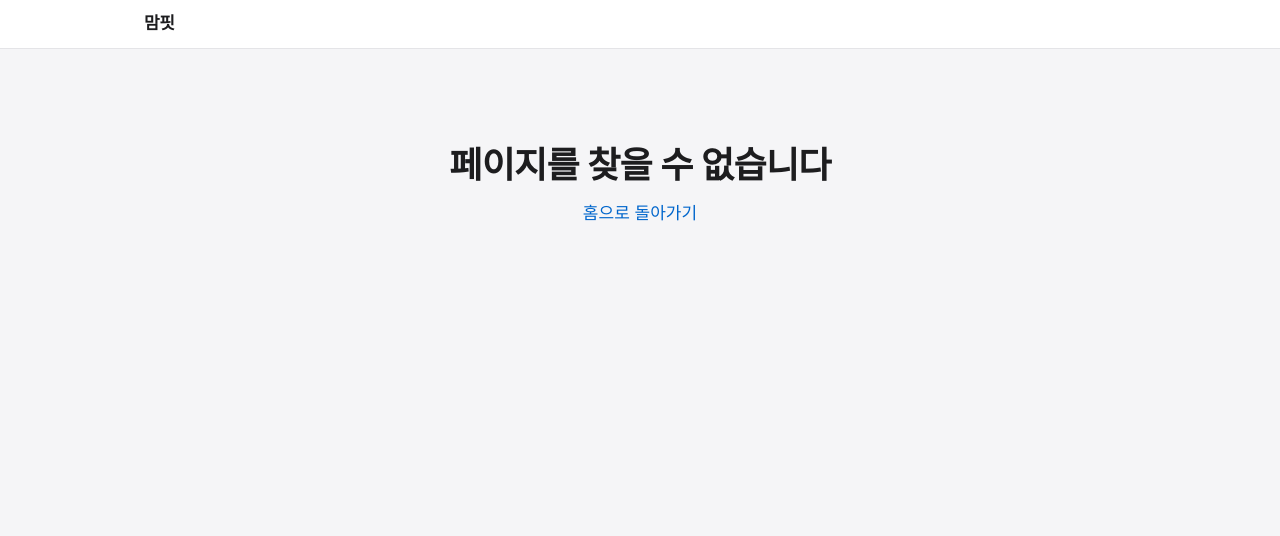
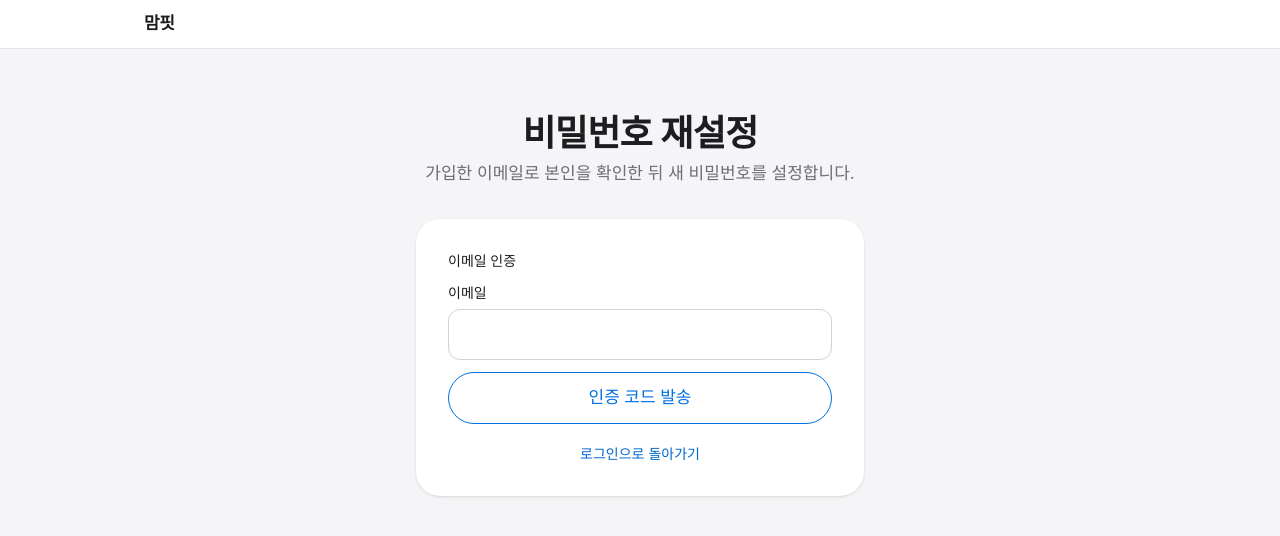
Before and after one commit to samzo-3/momfit-frontend, a React (Vite) app: page /password/reset in a window 1280 px wide. Shown: the top 536 px of the page. Built offline with nearby package versions, Linux system fonts and the light colour scheme; no server answers.

Commit message:
feat: 비밀번호 재설정 화면 구현
- 이메일 인증 후 새 비밀번호를 설정하는 화면 추가
- /password/reset 라우트와 화면 문서 반영

```diff
--- a/src/app/routes.tsx
+++ b/src/app/routes.tsx
@@ -5,6 +5,7 @@ import HomePage from '../pages/HomePage'
 import LoginPage from '../pages/LoginPage'
 import NotFoundPage from '../pages/NotFoundPage'
 import OnboardingPage from '../pages/OnboardingPage'
+import PasswordResetPage from '../pages/PasswordResetPage'
 import SignupPage from '../pages/SignupPage'
 
 export const routes: RouteObject[] = [
@@ -17,6 +18,7 @@ export const routes: RouteObject[] = [
         children: [
           { path: '/login', element: <LoginPage /> },
           { path: '/signup', element: <SignupPage /> },
+          { path: '/password/reset', element: <PasswordResetPage /> },
         ],
       },
       {
--- /dev/null
+++ b/src/features/auth/components/PasswordResetForm.tsx
@@ -0,0 +1,118 @@
+import { useState, type FormEvent } from 'react'
+import { useNavigate } from 'react-router-dom'
+import { ApiError } from '../../../shared/api'
+import Button from '../../../shared/components/Button'
+import Notice from '../../../shared/components/Notice'
+import TextLink from '../../../shared/components/TextLink'
+import TextField from '../../../shared/components/TextField'
+import { errorMessage, serverFieldErrors } from '../form-errors'
+import { useResetPassword } from '../hooks/useAuthMutations'
+import { validatePassword } from '../validation'
+import EmailVerificationField, {
+  type VerifiedEmail,
+} from './EmailVerificationField'
+
+function PasswordResetForm() {
+  const navigate = useNavigate()
+  const [verified, setVerified] = useState<VerifiedEmail | null>(null)
+  const [verificationKey, setVerificationKey] = useState(0)
+  const [newPassword, setNewPassword] = useState('')
+  const [confirm, setConfirm] = useState('')
+  const [passwordError, setPasswordError] = useState<string | null>(null)
+  const [emailError, setEmailError] = useState<string | null>(null)
+  const [formError, setFormError] = useState<string | null>(null)
+  const resetPassword = useResetPassword()
+
+  function handleSubmit(event: FormEvent) {
+    event.preventDefault()
+    if (!verified) return
+    setFormError(null)
+    const invalid =
+      validatePassword(newPassword) ??
+      (newPassword !== confirm ? '비밀번호가 일치하지 않습니다.' : null)
+    setPasswordError(invalid)
+    if (invalid) return
+
+    resetPassword.mutate(
+      {
+        email: verified.email,
+        emailVerificationToken: verified.token,
+        newPassword,
+      },
+      {
+        onSuccess: () =>
+          navigate('/login', {
+            replace: true,
+            state: {
+              notice:
+                '비밀번호가 변경되었습니다. 새 비밀번호로 로그인해 주세요.',
+            },
+          }),
+        onError: (error) => {
+          if (
+            error instanceof ApiError &&
+            error.code === 'EMAIL_TOKEN_INVALID'
+          ) {
+            setVerified(null)
+            setVerificationKey((key) => key + 1)
+            setEmailError(errorMessage(error))
+            return
+          }
+          const fields = serverFieldErrors(error)
+          if (fields.newPassword) setPasswordError(fields.newPassword)
+          else setFormError(errorMessage(error))
+        },
+      },
+    )
+  }
+
+  return (
+    <form onSubmit={handleSubmit} className="flex flex-col gap-5" noValidate>
+      <EmailVerificationField
+        key={verificationKey}
+        purpose="password_reset"
+        onChange={(value) => {
+          setVerified(value)
+          setEmailError(null)
+        }}
+        error={emailError}
+      />
+
+      {verified && (
+        <>
+          <TextField
+            label="새 비밀번호"
+            type="password"
+            autoComplete="new-password"
+            value={newPassword}
+            onChange={(event) => {
+              setNewPassword(event.target.value)
+              setPasswordError(null)
+            }}
+            error={passwordError}
+            hint="8자 이상, 영문과 숫자 포함"
+          />
+          <TextField
+            label="새 비밀번호 확인"
+            type="password"
+            autoComplete="new-password"
+            value={confirm}
+            onChange={(event) => {
+              setConfirm(event.target.value)
+              setPasswordError(null)
+            }}
+          />
+          {formError && <Notice kind="error">{formError}</Notice>}
+          <Button type="submit" fullWidth disabled={resetPassword.isPending}>
+            {resetPassword.isPending ? '변경 중...' : '비밀번호 변경'}
+          </Button>
+        </>
+      )}
+      <TextLink to="/login" className="text-center text-sm">
+        로그인으로 돌아가기
+      </TextLink>
+    </form>
+  )
+}
+
+export default PasswordResetForm
--- a/src/features/auth/index.ts
+++ b/src/features/auth/index.ts
@@ -1,6 +1,7 @@
 export { default as AuthBootstrap } from './components/AuthBootstrap'
 export { default as LoginForm } from './components/LoginForm'
 export { default as OnboardingRoute } from './components/OnboardingRoute'
+export { default as PasswordResetForm } from './components/PasswordResetForm'
 export { default as PublicOnlyRoute } from './components/PublicOnlyRoute'
 export { default as RequireAuth } from './components/RequireAuth'
 export { default as SignupForm } from './components/SignupForm'
--- /dev/null
+++ b/src/pages/PasswordResetPage.tsx
@@ -0,0 +1,15 @@
+import { PasswordResetForm } from '../features/auth'
+import PageShell from '../shared/components/PageShell'
+
+function PasswordResetPage() {
+  return (
+    <PageShell
+      title="비밀번호 재설정"
+      description="가입한 이메일로 본인을 확인한 뒤 새 비밀번호를 설정합니다."
+    >
+      <PasswordResetForm />
+    </PageShell>
+  )
+}
+
+export default PasswordResetPage
```
Also changed, not shown: 2 other files (tests, documents, lock files or other folders).
